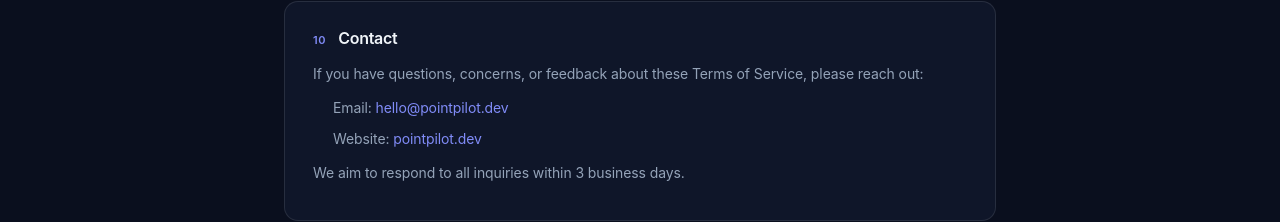
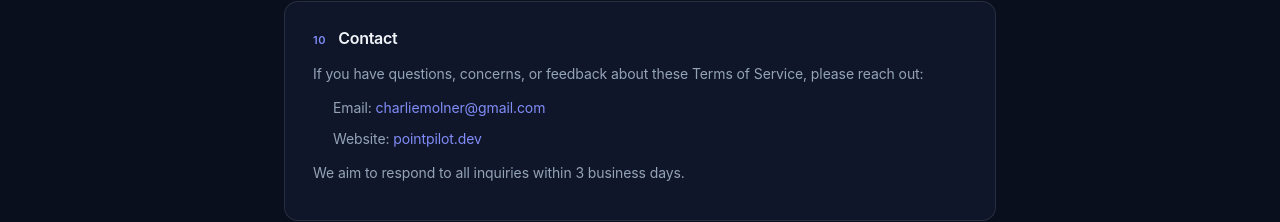
Before and after one commit to charliemolner/pointpilot, a React (Vite) app: page /terms in a window 1280 px wide. Shown: the part 3491-3713 px from the top of the page. Built offline with nearby package versions, Linux system fonts and the light colour scheme; no server answers.

Commit message:
update contact email in terms of service

```diff
--- a/src/pages/TermsOfService.jsx
+++ b/src/pages/TermsOfService.jsx
@@ -282,7 +282,7 @@ export default function TermsOfService() {
             If you have questions, concerns, or feedback about these Terms of Service, please reach out:
           </P>
           <Ul>
-            <Li>Email: <a href="mailto:hello@pointpilot.dev" style={{ color: ACCENT_LT, textDecoration: 'none' }}>hello@pointpilot.dev</a></Li>
+            <Li>Email: <a href="mailto:charliemolner@gmail.com" style={{ color: ACCENT_LT, textDecoration: 'none' }}>charliemolner@gmail.com</a></Li>
             <Li>Website: <a href="https://pointpilot.dev" style={{ color: ACCENT_LT, textDecoration: 'none' }}>pointpilot.dev</a></Li>
           </Ul>
           <P>
```
